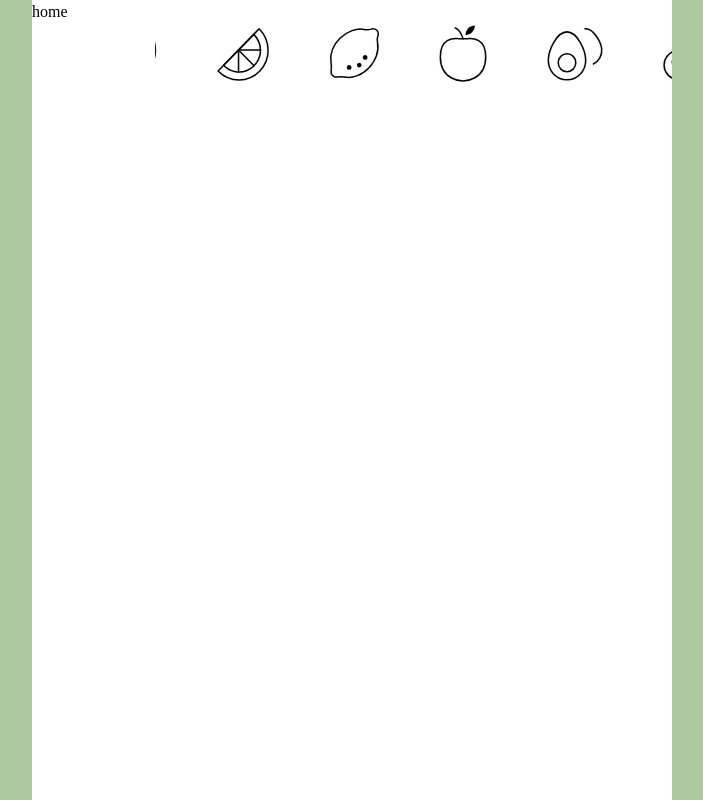
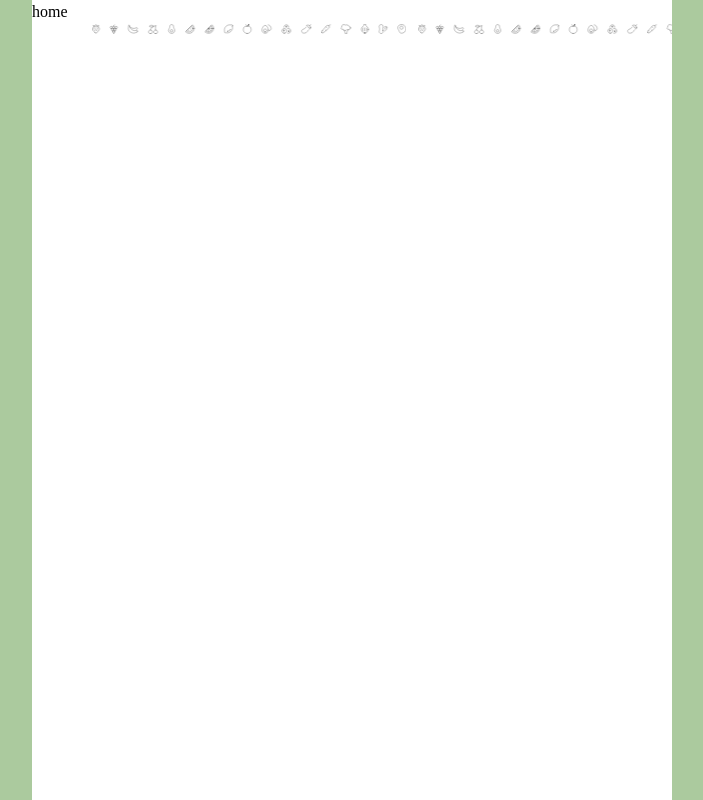
Before and after one commit to oxjadex/sockGuide, a React (Create React App) app: page / in a window 1280 px wide. Shown: the whole page, without its empty margins (288-991 px from the left). Built offline with nearby package versions, Linux system fonts and the light colour scheme.

Commit message:
fix: animation 성공

```diff
--- a/src/components/ImageFlowing/index.tsx
+++ b/src/components/ImageFlowing/index.tsx
@@ -1,19 +1,13 @@
-import Fruits from "assets/fruites.svg";
+import Fruits from "assets/fruit.svg";
 
 const ImageFlowing = () => {
   return (
-    <div className="bg-white overflow-hidden relative w-full">
-      <div className="animate-slide-horizontal w-full flex flex-row">
-        <img
-          src={Fruits}
-          alt="Fruits"
-          className="w-full object-cover h-[60px]"
-        />
-        <img
-          src={Fruits}
-          alt="Fruits"
-          className="w-full object-cover h-[60px]"
-        />
+    <div className="bg-white overflow-hidden relative flex flex-row gap-3">
+      <div className="animate-slideHorizontalTop">
+        <img src={Fruits} alt="Fruits" className="object-fill" />
+      </div>
+      <div className="animate-slideHorizontalBottom">
+        <img src={Fruits} alt="Fruits" className="object-fill" />
       </div>
     </div>
   );
--- a/tailwind.config.js
+++ b/tailwind.config.js
@@ -1,17 +1,22 @@
-/** @type {import('tailwindcss').Config} */
+// tailwind.config.js
 module.exports = {
-  content: ["./src/**/*.{js,jsx,ts,tsx}"],
+  content: ["./src/**/*.{js,jsx,ts,tsx}"], // 소스 파일 경로가 정확한지 확인
   theme: {
     extend: {
+      keyframes: {
+        slideHorizontalTop: {
+          "0%": { transform: "translateX(100%)" },
+          "100%": { transform: "translateX(-100%)" },
+        },
+        slideHorizontalBottom: {
+          "0%": { transform: "translateX(100%)" },
+          "100%": { transform: "translateX(-100%)" },
+        },
+      },
       animation: {
-        "slide-horizontal": "slideHorizontal 10s linear infinite",
-      },
-      keyframes: {
-        slideHorizontal: {
-          "0%": { transform: "translateX(100%)" },
-          "50%": { transform: "translateX(-100%)" },
-          "100%": { transform: "translateX(100%)" },
-        },
+        slideHorizontalTop: "slideHorizontalTop 5s linear infinite alternate",
+        slideHorizontalBottom:
+          "slideHorizontalBottom 5s linear infinite alternate",
       },
     },
   },
```
Also changed, not shown: src/assets/fruit.svg (added).
